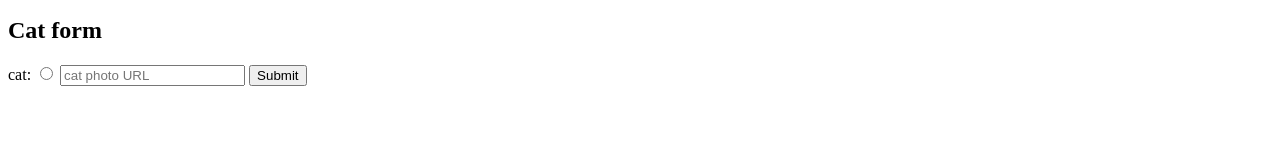
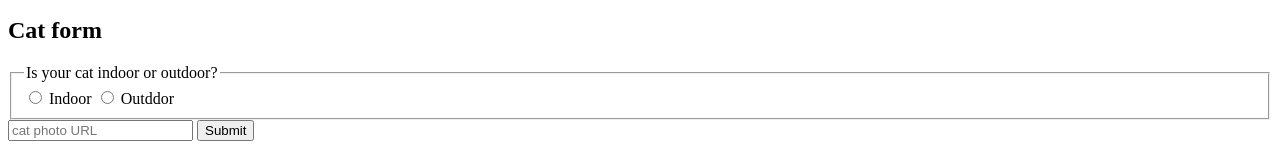
Before and after one commit to mdwasim74/html-project1.0, a plain HTML site: page index.html in a window 1280 px wide. Shown: the part 1425-1582 px from the top of the page. Before the commit the page ends 1527 px from the top, so only its background shows below. Drawn offline with Linux system fonts and the light colour scheme.

Commit message:
added new features

```diff
--- a/index.html
+++ b/index.html
@@ -28,7 +28,11 @@
   <section>
     <h2>Cat form</h2>
     <form action="https://freecatphotoapp.com/submit-cat-photo">
-      <label>cat: <input type="radio"id="Indoor" > </label>
+      <fieldset>
+        <legend> Is your cat indoor or outdoor? </legend>
+        <label> <input id="indoor" type="radio" name="indoor-outdoor" value="indoor"> Indoor </label>
+      <label> <input id="outdoor" type="radio" name="indoor-outdoor" value="outdoor"> Outddor </label>
+      </fieldset>
       <input type="text" name="cat photo url" placeholder="cat photo URL" required>
       <button type="submit">Submit</button>
     </form>
```
